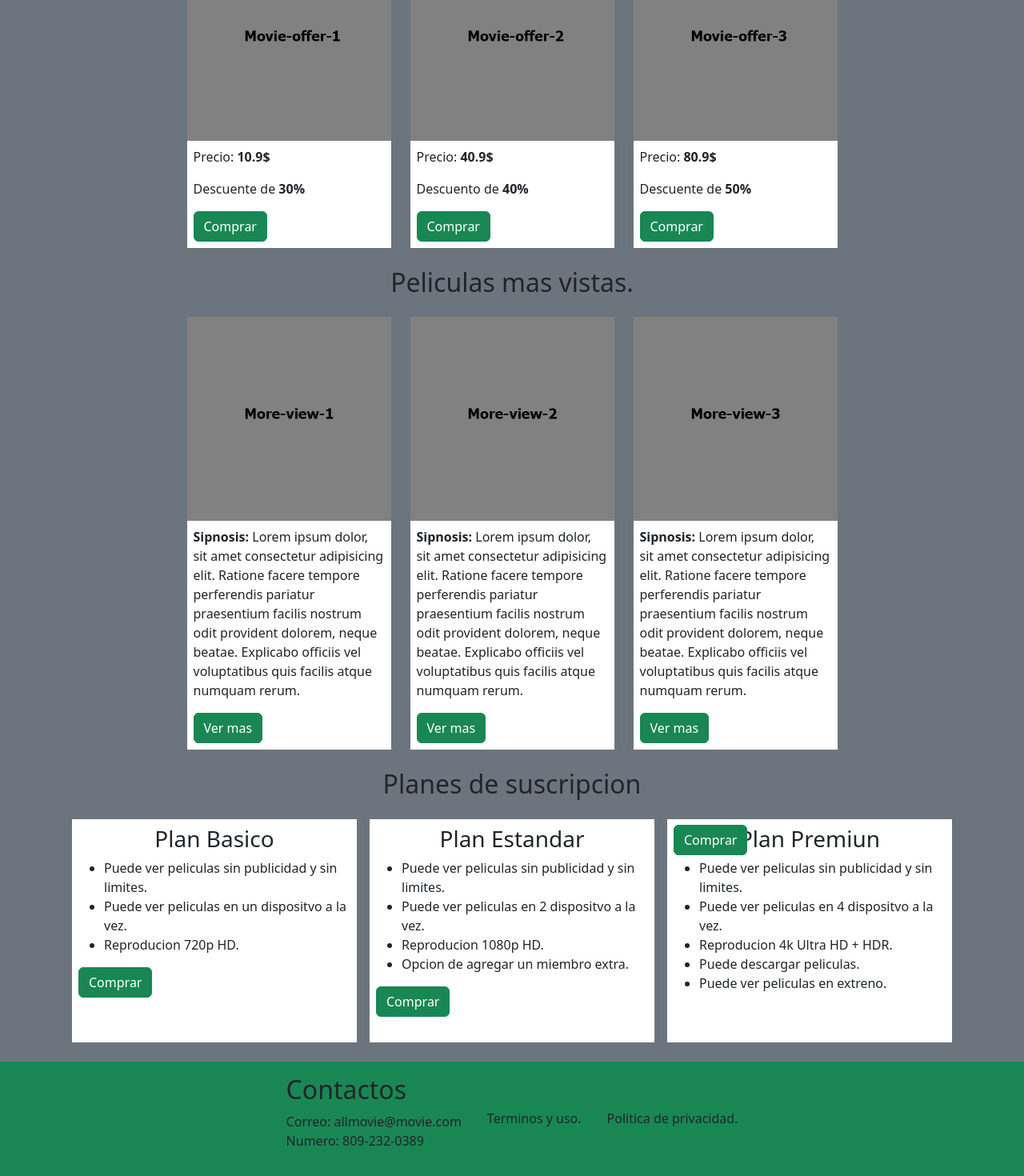
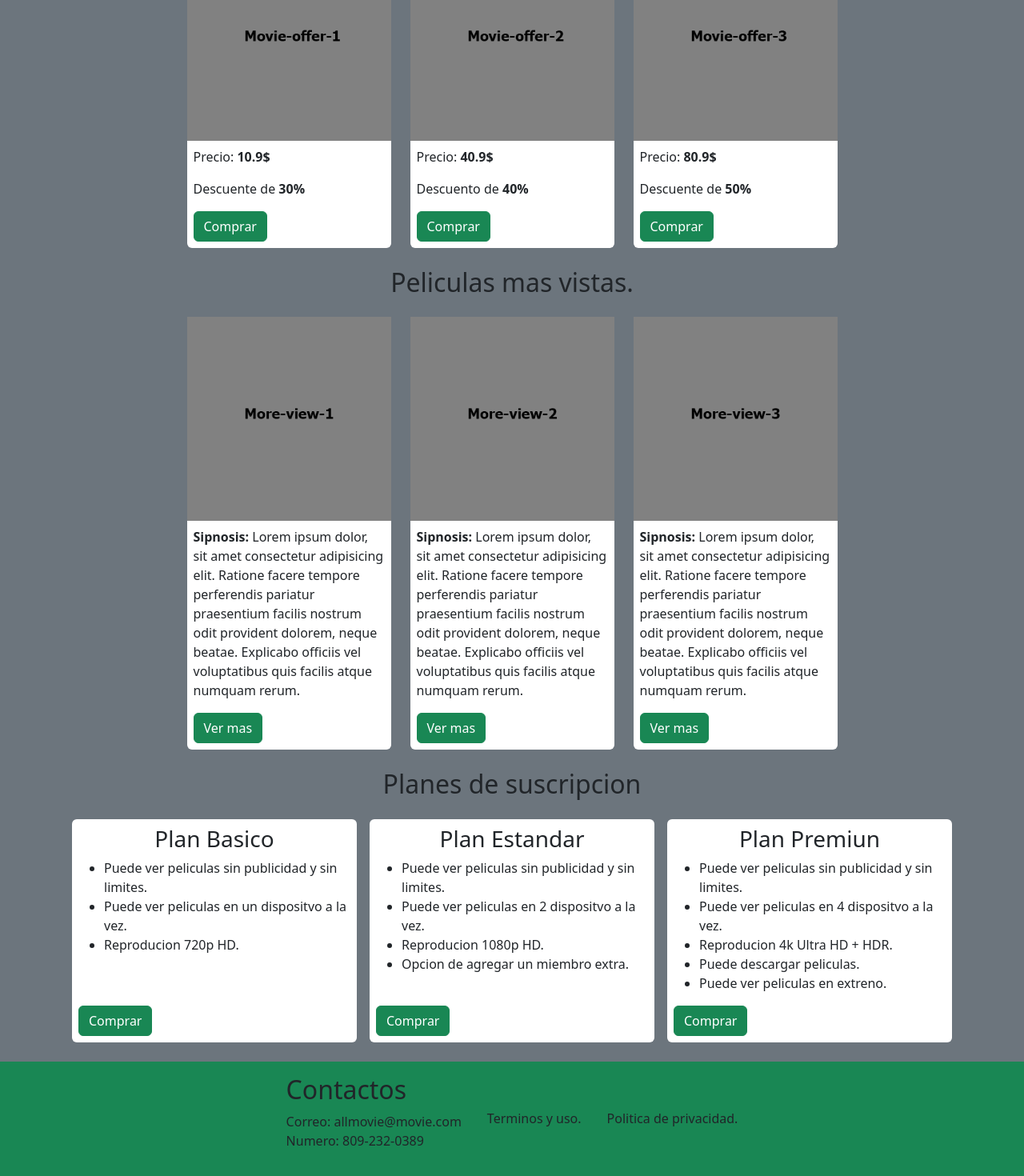
Before and after one commit to Caotico-dev/Frontend-All-Movie, a React (Vite) app in the folder All-Movie/: page / in a window 1280 px wide. Shown: the part 1053-2523 px from the top of the page at 80% size. Built offline with nearby package versions, Linux system fonts and the light colour scheme.

Commit message:
agregando mas style

```diff
--- a/All-Movie/src/components/MoreView.jsx
+++ b/All-Movie/src/components/MoreView.jsx
@@ -10,7 +10,7 @@ function MoreView() {
 
         <div className="col w-75">
           <img src={view1} className="img-fluid" alt="more view" />
-          <div className="bg-white w-100 p-2">
+          <div className="bg-white w-100 p-2 rounded-bottom">
             <p className="text-start">
               <strong>Sipnosis: </strong> Lorem ipsum dolor, sit amet
               consectetur adipisicing elit. Ratione facere tempore perferendis
@@ -25,7 +25,7 @@ function MoreView() {
         </div>
         <div className="col  w-75">
           <img src={view2} className="img-fluid" alt="more view" />
-          <div className="bg-white w-100 p-2">
+          <div className="bg-white w-100 p-2 rounded-bottom">
             <p className="text-start">
               <strong>Sipnosis: </strong> Lorem ipsum dolor, sit amet
               consectetur adipisicing elit. Ratione facere tempore perferendis
@@ -40,7 +40,7 @@ function MoreView() {
         </div>
         <div className="col w-75">
           <img src={view3} className="img-fluid" alt="more view" />
-          <div className="bg-white w-100 p-2">
+          <div className="bg-white w-100 p-2 rounded-bottom">
             <p className="text-start">
               <strong>Sipnosis: </strong> Lorem ipsum dolor, sit amet
               consectetur adipisicing elit. Ratione facere tempore perferendis
--- a/All-Movie/src/components/Plans.jsx
+++ b/All-Movie/src/components/Plans.jsx
@@ -2,21 +2,28 @@ function Plans() {
   return (
     <section>
       <h2 className="text-center">Planes de suscripcion</h2>
-      <div className="row my-4 mx-auto ">
+      <div className="row my-4 mx-auto">
 
-        <div className="col bg-white mx-2 p-2 w-75">
+        {/* Plan Básico */}
+        <div className="col bg-white mx-2 p-2 w-75 d-flex flex-column justify-content-between rounded">
+          <div>
             <h3 className="text-center">Plan Basico</h3>
             <ul>
               <li>Puede ver peliculas sin publicidad y sin limites.</li>
               <li>Puede ver peliculas en un dispositvo a la vez.</li>
               <li>Reproducion 720p HD.</li>
             </ul>
-          <button type="button" className="btn btn-success ">
+          </div>
+          <div className="d-flex justify-content-start mt-auto">
+            <button type="button" className="btn btn-success">
               Comprar
             </button>
           </div>
+        </div>
 
-        <div className="col bg-white mx-2 p-2 w-75">
+        {/* Plan Estandar */}
+        <div className="col bg-white mx-2 p-2 w-75 d-flex flex-column justify-content-between rounded">
+          <div>
             <h3 className="text-center">Plan Estandar</h3>
             <ul>
               <li>Puede ver peliculas sin publicidad y sin limites.</li>
@@ -24,23 +31,31 @@ function Plans() {
               <li>Reproducion 1080p HD.</li>
               <li>Opcion de agregar un miembro extra.</li>
             </ul>
+          </div>
+          <div className="d-flex justify-content-start mt-auto">
             <button type="button" className="btn btn-success">
               Comprar
             </button>
           </div>
+        </div>
 
-        <div className="col bg-white mx-2 p-2 w-75 position-relative">
+        {/* Plan Premium */}
+        <div className="col bg-white mx-2 p-2 w-75 d-flex flex-column justify-content-between rounded">
+          <div>
             <h3 className="text-center">Plan Premiun</h3>
-          <ul className="">
+            <ul>
               <li>Puede ver peliculas sin publicidad y sin limites.</li>
               <li>Puede ver peliculas en 4 dispositvo a la vez.</li>
               <li>Reproducion 4k Ultra HD + HDR.</li>
               <li>Puede descargar peliculas.</li>
               <li>Puede ver peliculas en extreno.</li>
             </ul>
-          <button type="button" className="btn btn-success position-sticky" style={{bottom:"10px"}}>
+          </div>
+          <div className="d-flex justify-content-start mt-auto">
+            <button type="button" className="btn btn-success">
               Comprar
             </button>
+          </div>
         </div>
 
       </div>
--- a/All-Movie/src/components/movieOffer.jsx
+++ b/All-Movie/src/components/movieOffer.jsx
@@ -9,7 +9,7 @@ function MovieOffer() {
       <div className="row my-4 w-75 mx-auto">
         <div className="col w-75">
           <img src={movie1} className="img-fluid" alt="Movie offer" />
-          <div className="bg-white w-100 p-2">
+          <div className="bg-white w-100 p-2 rounded-bottom">
             <p className="text-start">
               Precio: <strong>10.9$</strong>
             </p>
@@ -23,7 +23,7 @@ function MovieOffer() {
         </div>
         <div className="col  w-75">
           <img src={movie2} className="img-fluid" alt="Movie offer" />
-          <div className="bg-white w-100 p-2">
+          <div className="bg-white w-100 p-2 rounded-bottom">
             <p className="text-start">
               Precio: <strong>40.9$</strong>
             </p>
@@ -37,7 +37,7 @@ function MovieOffer() {
         </div>
         <div className="col w-75">
           <img src={movie3} className="img-fluid" alt="Movie offer" />
-          <div className="bg-white w-100 p-2">
+          <div className="bg-white w-100 p-2 rounded-bottom">
             <p className="text-start">
               Precio: <strong>80.9$</strong>
             </p>
```
Lines whose indentation alone changed are shown as unchanged.
